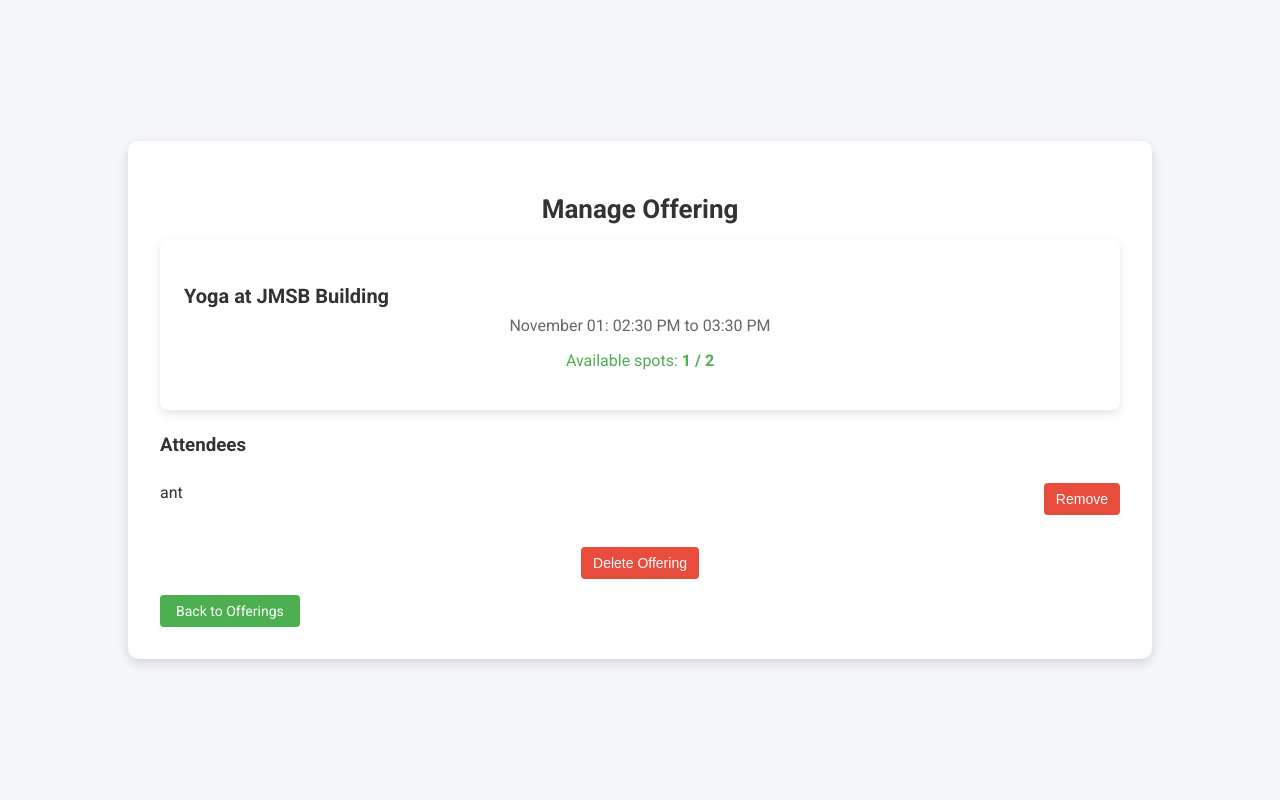
After one commit to antoinemansour7/SOEN342, a Flask app: page /offering/1 in a window 1280 px wide. The commit adds this page. Run offline with Flask 3, Linux system fonts and the light colour scheme; a user stored in the database is signed in.

Commit message:
[2] Added CSS and HTML page for the admin to delete an account and to see who is attending it.

```diff
--- a/app.py
+++ b/app.py
@@ -142,6 +142,52 @@ def attend_offering(offering_id):
     return redirect(url_for('index'))
 
 
+from flask import render_template, redirect, url_for, flash, request
+from flask_login import login_required, current_user
+from models import db, User, Offering
+
+# Route to view an offering's details, including attendees (admin-only)
+@app.route('/offering/<int:offering_id>')
+@login_required
+def view_offering(offering_id):
+    if current_user.role != 'admin':
+        flash("Access restricted to admins only.", "danger")
+        return redirect(url_for('index'))
+
+    offering = Offering.query.get_or_404(offering_id)
+    return render_template('view_offering.html', offering=offering)
+
+# Route to remove an attendee from an offering (admin-only)
+@app.route('/offering/<int:offering_id>/remove_attendee/<int:user_id>', methods=['POST'])
+@login_required
+def remove_attendee(offering_id, user_id):
+    if current_user.role != 'admin':
+        flash("Access restricted to admins only.", "danger")
+        return redirect(url_for('index'))
+
+    offering = Offering.query.get_or_404(offering_id)
+    user = User.query.get_or_404(user_id)
+
+    # Remove user from attendees
+    if user in offering.attendees:
+        offering.attendees.remove(user)
+        db.session.commit()
+        flash(f"{user.username} has been removed from the offering.", "success")
+    return redirect(url_for('view_offering', offering_id=offering_id))
+
+# Route to delete an offering (admin-only)
+@app.route('/offering/<int:offering_id>/delete', methods=['POST'])
+@login_required
+def delete_offering(offering_id):
+    if current_user.role != 'admin':
+        flash("Access restricted to admins only.", "danger")
+        return redirect(url_for('index'))
+
+    offering = Offering.query.get_or_404(offering_id)
+    db.session.delete(offering)
+    db.session.commit()
+    flash("The offering has been deleted successfully.", "success")
+    return redirect(url_for('index'))
 
 
 
--- a/static/styles.css
+++ b/static/styles.css
@@ -186,3 +186,53 @@ p {
     color: #666;
     font-size: 14px;
 }
+
+.attendee {
+    display: flex;
+    justify-content: space-between;
+    padding: 0.5rem 0;
+    border-bottom: 1px solid #e1e1e1;
+}
+
+.attendee:last-child {
+    border-bottom: none;
+}
+
+/* Remove and delete buttons styling */
+.remove-button, .delete-button {
+    padding: 8px 12px;
+    background-color: #e74c3c;
+    color: white;
+    border: none;
+    border-radius: 4px;
+    font-size: 14px;
+    cursor: pointer;
+    transition: background-color 0.3s ease;
+}
+
+.remove-button:hover, .delete-button:hover {
+    background-color: #c0392b;
+}
+
+/* Back button styling */
+.back-button {
+    display: inline-block;
+    margin-top: 1rem;
+    padding: 8px 16px;
+    background-color: #4caf50;
+    color: white;
+    text-decoration: none;
+    border-radius: 4px;
+    font-size: 14px;
+    transition: background-color 0.3s ease;
+}
+
+.back-button:hover {
+    background-color: #3e8e41;
+}
+
+/* Delete offering form */
+.delete-offering-form {
+    margin-top: 1.5rem;
+    text-align: center;
+}
--- /dev/null
+++ b/templates/view_offering.html
@@ -0,0 +1,44 @@
+<!doctype html>
+<html lang="en">
+<head>
+    <link rel="stylesheet" href="{{ url_for('static', filename='styles.css') }}">
+    <title>Manage Offering</title>
+</head>
+<body>
+    <div class="container">
+        <h2>Manage Offering</h2>
+        <div class="offering-card">
+            <h3>{{ offering.lesson_type }} at {{ offering.location }}</h3>
+            <p class="time-slot">
+                {{ offering.start_time.strftime('%B %d') }}: {{ offering.start_time.strftime('%I:%M %p') }} to {{ offering.end_time.strftime('%I:%M %p') }}
+            </p>
+            <p class="spots-available">
+                Available spots: <span>{{ offering.available_spots }} / {{ offering.maximum_capacity }}</span>
+            </p>
+        </div>
+
+        <h3>Attendees</h3>
+        {% if offering.attendees %}
+            <ul>
+                {% for attendee in offering.attendees %}
+                    <li class="attendee">
+                        {{ attendee.username }}
+                        <form action="{{ url_for('remove_attendee', offering_id=offering.id, user_id=attendee.id) }}" method="POST" style="display: inline;">
+                            <button type="submit" class="remove-button">Remove</button>
+                        </form>
+                    </li>
+                {% endfor %}
+            </ul>
+        {% else %}
+            <p>No attendees for this offering yet.</p>
+        {% endif %}
+
+        <!-- Button to delete the offering -->
+        <form action="{{ url_for('delete_offering', offering_id=offering.id) }}" method="POST" class="delete-offering-form">
+            <button type="submit" class="delete-button">Delete Offering</button>
+        </form>
+
+        <a href="{{ url_for('index') }}" class="back-button">Back to Offerings</a>
+    </div>
+</body>
+</html>
```
